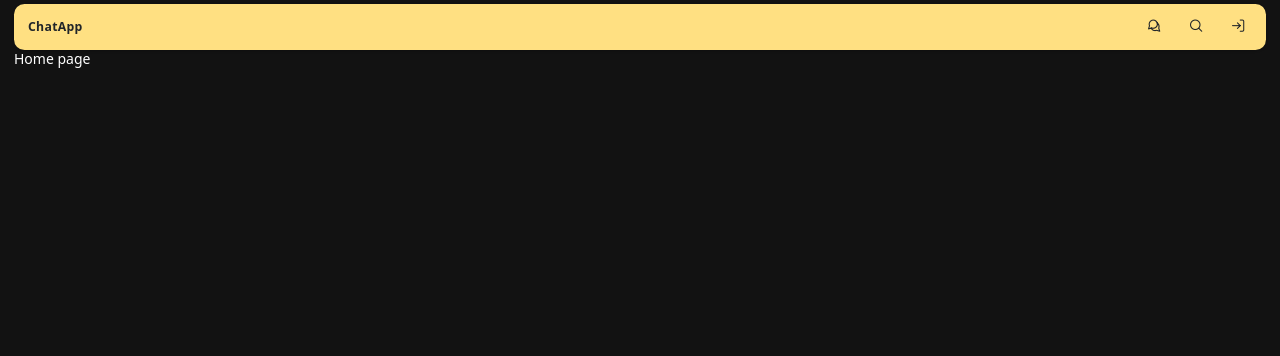
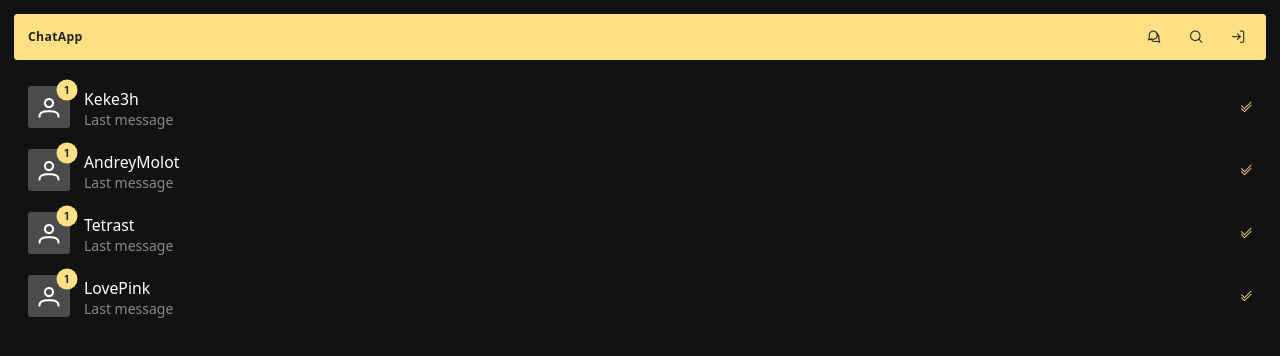
Before and after one commit to SayRetrast/chat-client, a React (Vite) app: page / in a window 1280 px wide. Shown: the top 356 px of the page. Built offline with nearby package versions, Linux system fonts and the light colour scheme.

Commit message:
add contact components and some other changes

```diff
--- /dev/null
+++ b/src/components/contacts/contact.tsx
@@ -0,0 +1,30 @@
+import { Avatar } from "primereact/avatar";
+import { Badge } from "primereact/badge";
+
+export default function Contact({
+  username,
+  message,
+  unreadMessagesCount,
+}: {
+  username: string;
+  message: string;
+  unreadMessagesCount: number;
+}) {
+  return (
+    <li className="flex cursor-pointer gap-x-4 rounded px-4 py-1.5 transition-colors hover:bg-[var(--surface-ground)]">
+      <Avatar className="p-overlay-badge" icon="pi pi-user" size="large">
+        {unreadMessagesCount && <Badge value={unreadMessagesCount} className="mr-1 mt-1" />}
+      </Avatar>
+
+      <div className="mt-auto flex flex-col">
+        <h3 className="text-lg font-medium leading-none">{username}</h3>
+        <p className="mt-1 text-[var(--text-color-secondary)]">{message}</p>
+      </div>
+
+      <div className="my-auto ml-auto flex flex-col">
+        <i className="pi pi-check translate-y-1 text-xs text-[var(--primary-color)]"></i>
+        <i className="pi pi-check -translate-y-1 text-xs text-[var(--primary-color)]"></i>
+      </div>
+    </li>
+  );
+}
--- /dev/null
+++ b/src/components/contacts/contactsList.tsx
@@ -0,0 +1,17 @@
+import { contacts } from "../../lib/placeholders";
+import Contact from "./contact";
+
+export default function ContactsList() {
+  return (
+    <ul className="flex flex-col gap-y-3">
+      {contacts.map(({ id, username, messages }) => (
+        <Contact
+          key={id}
+          username={username}
+          message={messages[messages.length - 1]}
+          unreadMessagesCount={messages.length - 2}
+        />
+      ))}
+    </ul>
+  );
+}
--- a/src/components/header.tsx
+++ b/src/components/header.tsx
@@ -5,34 +5,27 @@ import { Button } from "primereact/button";
 export default function Header() {
   return (
     <header className="mx-4">
-      <div
-        className="container mx-auto mt-1 flex h-[46px] items-center justify-between rounded-xl shadow"
-        style={{ backgroundColor: "var(--primary-color)" }}
-      >
-        <Link
-          to={homePagePath}
-          className="text-sm font-semibold tracking-wide"
-          style={{ color: "var(--primary-color-text)" }}
-        >
+      <div className="container mx-auto mt-4 flex h-[46px] items-center justify-between rounded bg-[var(--primary-color)] ">
+        <Link to={homePagePath} className="text-sm font-semibold tracking-wide text-[var(--primary-color-text)]">
           ChatApp
         </Link>
 
         <nav>
           <ul className="flex gap-x-4">
             <li>
-              <Link to={authPagePath} className="font-medium" style={{ color: "var(--highlight-text-color)" }}>
+              <Link to={authPagePath} className="font-medium text-[var(--highlight-text-color)]">
                 <Button icon="pi pi-comments" size="small" className="h-[28px] w-[28px] p-0" />
               </Link>
             </li>
 
             <li>
-              <Link to={authPagePath} className="font-medium" style={{ color: "var(--highlight-text-color)" }}>
+              <Link to={authPagePath} className="font-medium text-[var(--highlight-text-color)]">
                 <Button icon="pi pi-search" size="small" className="h-[28px] w-[28px] p-0" />
               </Link>
             </li>
 
             <li>
-              <Link to={authPagePath} className="font-medium" style={{ color: "var(--highlight-text-color)" }}>
+              <Link to={authPagePath} className="font-medium text-[var(--highlight-text-color)]">
                 <Button icon="pi pi-sign-in" size="small" className="h-[28px] w-[28px] p-0" />
               </Link>
             </li>
--- a/src/lib/placeholders.ts
+++ b/src/lib/placeholders.ts
@@ -1 +1,20 @@
 // Temporary file that contains JSON Mockups.
+
+type Contact = {
+  id: number;
+  username: string;
+  messages: string[];
+};
+
+export const user: { id: number; username: string; isAuth: boolean } = {
+  id: 46,
+  username: "Retrast",
+  isAuth: false,
+};
+
+export const contacts: Contact[] = [
+  { id: 1, username: "Keke3h", messages: ["First message", "Second message", "Last message"] },
+  { id: 2, username: "AndreyMolot", messages: ["First message", "Second message", "Last message"] },
+  { id: 3, username: "Tetrast", messages: ["First message", "Second message", "Last message"] },
+  { id: 4, username: "LovePink", messages: ["First message", "Second message", "Last message"] },
+];
--- a/src/pages/homePage.tsx
+++ b/src/pages/homePage.tsx
@@ -1,3 +1,31 @@
+import { Link } from "react-router-dom";
+import { authPagePath } from "../lib/paths";
+import { Button } from "primereact/button";
+import { user } from "../lib/placeholders";
+import ContactsList from "../components/contacts/contactsList";
+
+function SignIn() {
+  return (
+    <div className="mt-6 flex flex-col items-center justify-center gap-y-3">
+      <h2 className="text-center text-lg font-bold">Sign in to your account to start chatting.</h2>
+
+      <Link to={authPagePath}>
+        <Button label="Sign in to an account" />
+      </Link>
+    </div>
+  );
+}
+
 export default function HomePage() {
-  return <>Home page</>;
+  return (
+    <>
+      {user.isAuth ? (
+        <SignIn />
+      ) : (
+        <div className="mt-6">
+          <ContactsList />
+        </div>
+      )}
+    </>
+  );
 }
```
